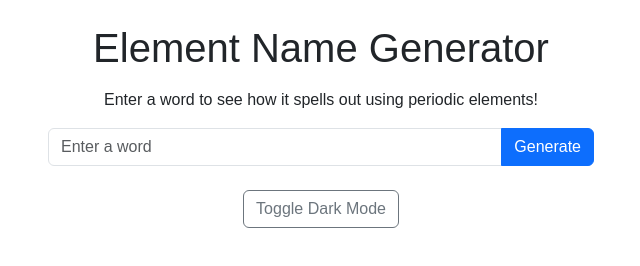
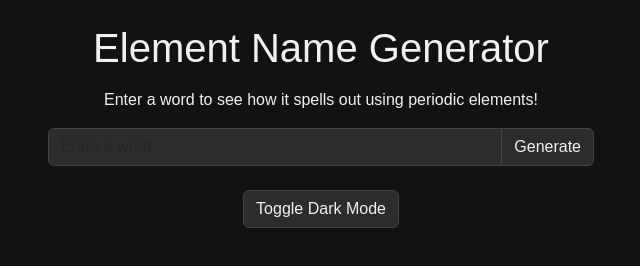
Before and after one commit to lanciro/Elementizer, a plain HTML site: page index.html in a window 1280 px wide. Both pictures are taken after a click on the button "Toggle Dark Mode". Shown: the whole page, without its empty margins (319-959 px from the left). Drawn offline with nearby package versions, Linux system fonts and the light colour scheme.

Commit message:
Update index.html
Add script darkmode

```diff
--- a/index.html
+++ b/index.html
@@ -134,6 +134,9 @@
       result.appendChild(row);
     });
   }
+  function toggleDarkMode() {
+    document.body.classList.toggle("dark-mode");
+  }
 </script>
 
 </body>
```
